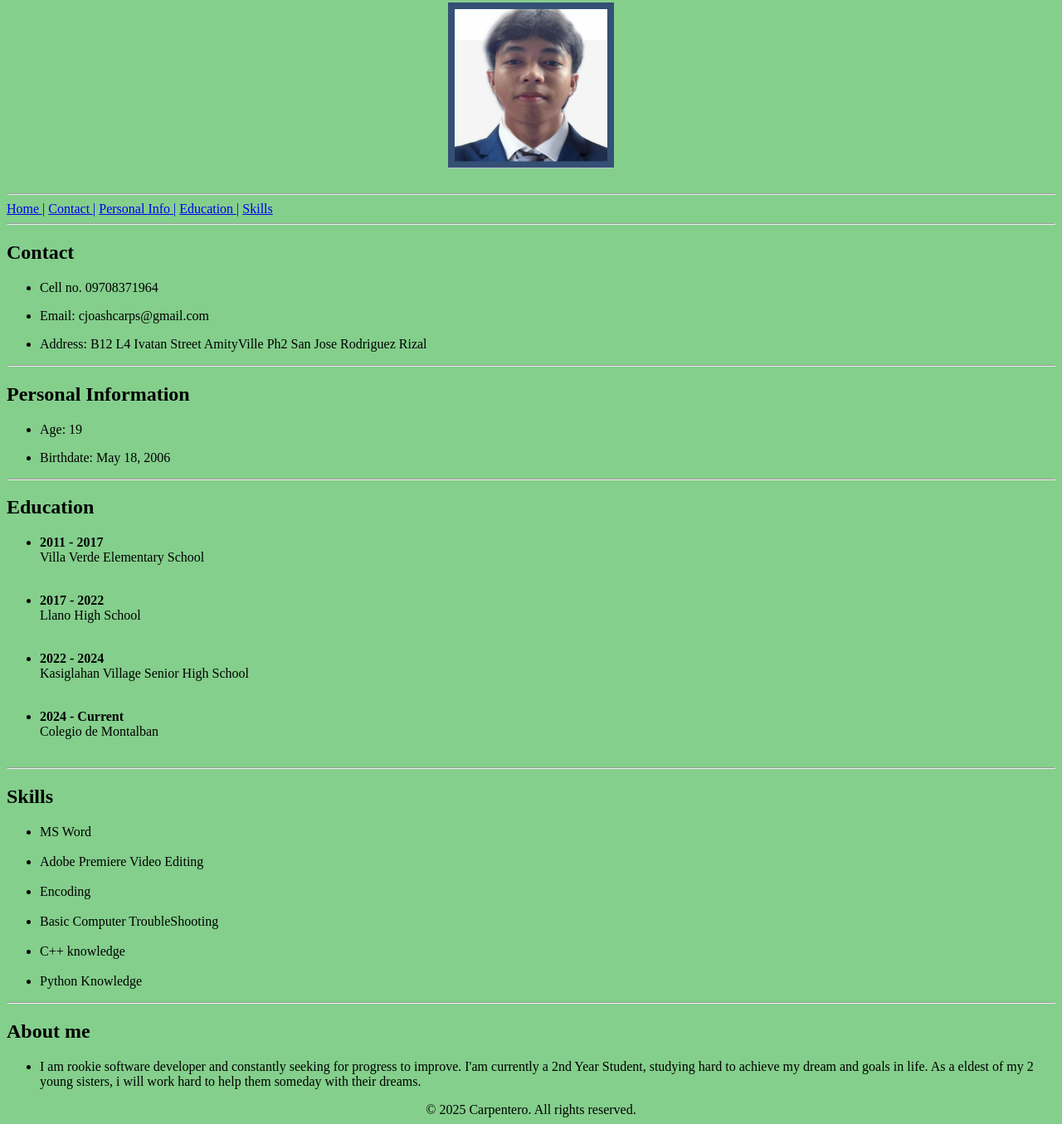
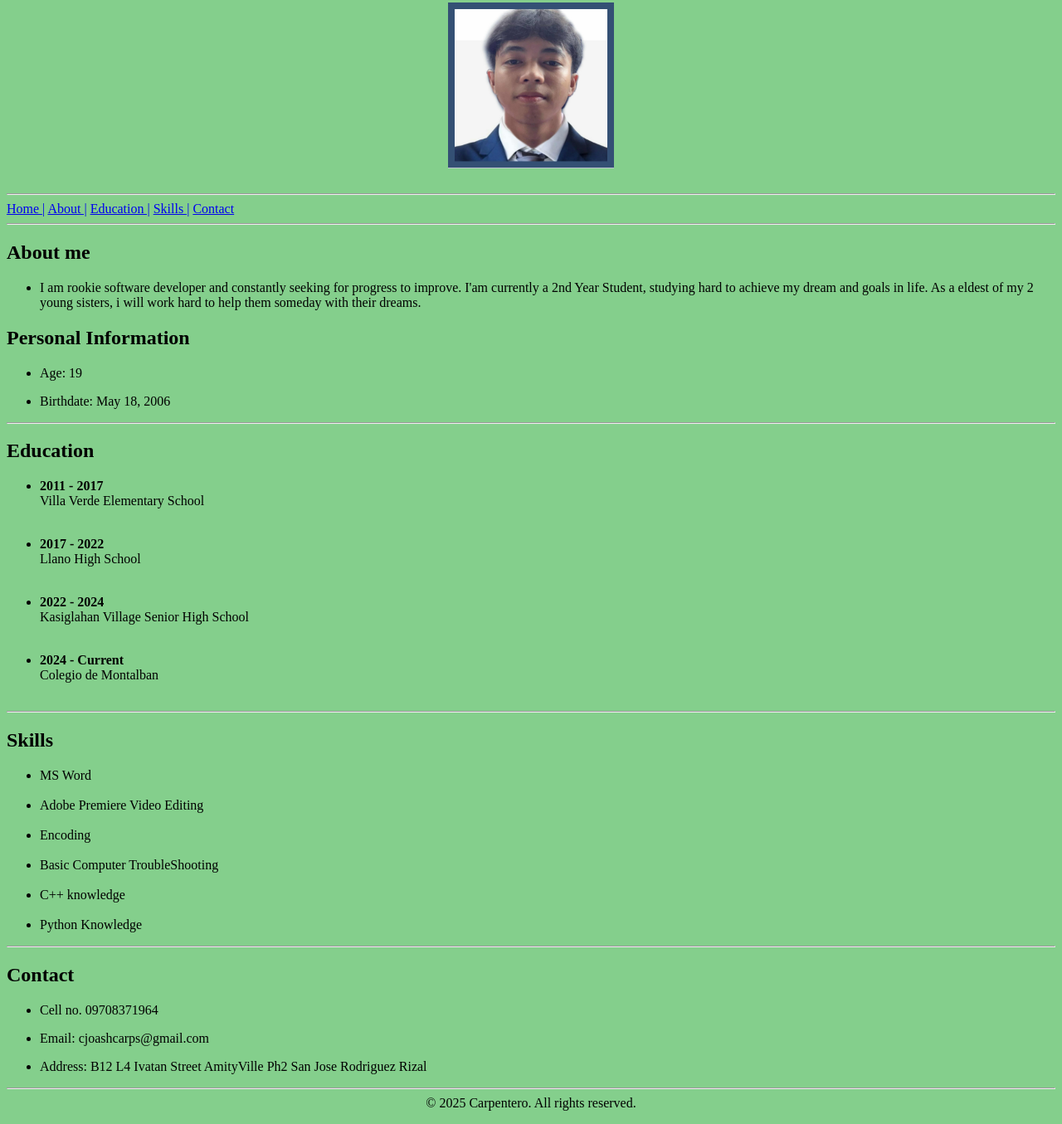
Before and after one commit to JadePulong/resume-website-itelect, a plain HTML site: page carpenteroHtml.html in a window 1280 px wide. Shown: the part 95-1450 px from the top of the page at 83% size. Drawn offline with Linux system fonts and the light colour scheme.

Commit message:
Add files via upload

```diff
--- a/carpenteroHtml.html
+++ b/carpenteroHtml.html
@@ -5,9 +5,9 @@
     <meta name="viewport" content="width=device-width, initial-scale=1.0">
     <title>Joash's Resume</title>
 </head>
+
 <body bgcolor="#84cf8c">
-
-
+    <!-- Header -->
     <center>
             <h1>Christian Joash V. Carpentero</h1>
             <br>
@@ -16,32 +16,24 @@
             <br>
             <br>
     </center>
+    <hr>
 
-    <hr>
+    <!-- Navigation for Sections -->
     <nav>
         <a href="index.html">Home |</a>
-         <a href="#contact">Contact |</a>
-         <a href="#about">Personal Info |</a>
+        <a href="#about">About |</a>
         <a href="#education">Education |</a>
-         <a href="#skills">Skills</a>
+        <a href="#skills">Skills |</a>
+        <a href="#contact">Contact </a>
     </nav>
     <hr>
 
-    <section id="contact">
-        <h2>Contact</h2>
+    <!-- About Section -->
+    <section id="about">
+        <h2>About me</h2>
             <ul>
-            <li>Cell no. 09708371964</li>
+                <li><p>I am rookie software developer and constantly seeking for progress to improve. I'am currently a 2nd Year Student, studying hard to achieve my dream and goals in life. As a eldest of my 2 young sisters, i will work hard to help them someday with their dreams.</p>
             </ul>
-        <ul>
-            <li>Email: cjoashcarps@gmail.com</li>
-        </ul>
-        <ul>
-            <li>Address: B12 L4 Ivatan Street AmityVille Ph2 San Jose Rodriguez Rizal</li>
-        </ul>
-    </section>
-    <hr>
-
-    <section id="about">
         <td>
             <h2>Personal Information</h2>
         </td>
@@ -51,9 +43,12 @@
                 <ul>
                     <li>Birthdate: May 18, 2006</li>
                 </u>
+                   <section>
+    </section>
     </section>
     <hr>
 
+    <!-- Education Background Section -->
     <section id="education">
         <td>
             <h2>Education</h2>
@@ -82,6 +77,7 @@
     </section>
     <hr>
 
+    <!-- Skills -->
     <section id="skills">
         <h2>Skills</h2>
 
@@ -101,14 +97,22 @@
     </section>
     <hr>
 
-    <section id="about">
-        <h2>About me</h2>
+    <!-- Contact -->
+    <section id="contact">
+        <h2>Contact</h2>
         <ul>
-
-                <li><p>I am rookie software developer and constantly seeking for progress to improve. I'am currently a 2nd Year Student, studying hard to achieve my dream and goals in life. As a eldest of my 2 young sisters, i will work hard to help them someday with their dreams.</p>
+            <li>Cell no. 09708371964</li>
+        </ul>
+        <ul>
+            <li>Email: cjoashcarps@gmail.com</li>
+        </ul>
+        <ul>
+            <li>Address: B12 L4 Ivatan Street AmityVille Ph2 San Jose Rodriguez Rizal</li>
         </ul>
     </section>
+    <hr>
 
+    <!-- Credits -->
     <footer>
         <center>
             &copy; 2025 Carpentero. All rights reserved.
```
Also changed, not shown: index.html (+0 -1 lines), jadeHtml.html (+2 -2 lines). Lines whose indentation alone changed are shown as unchanged.
